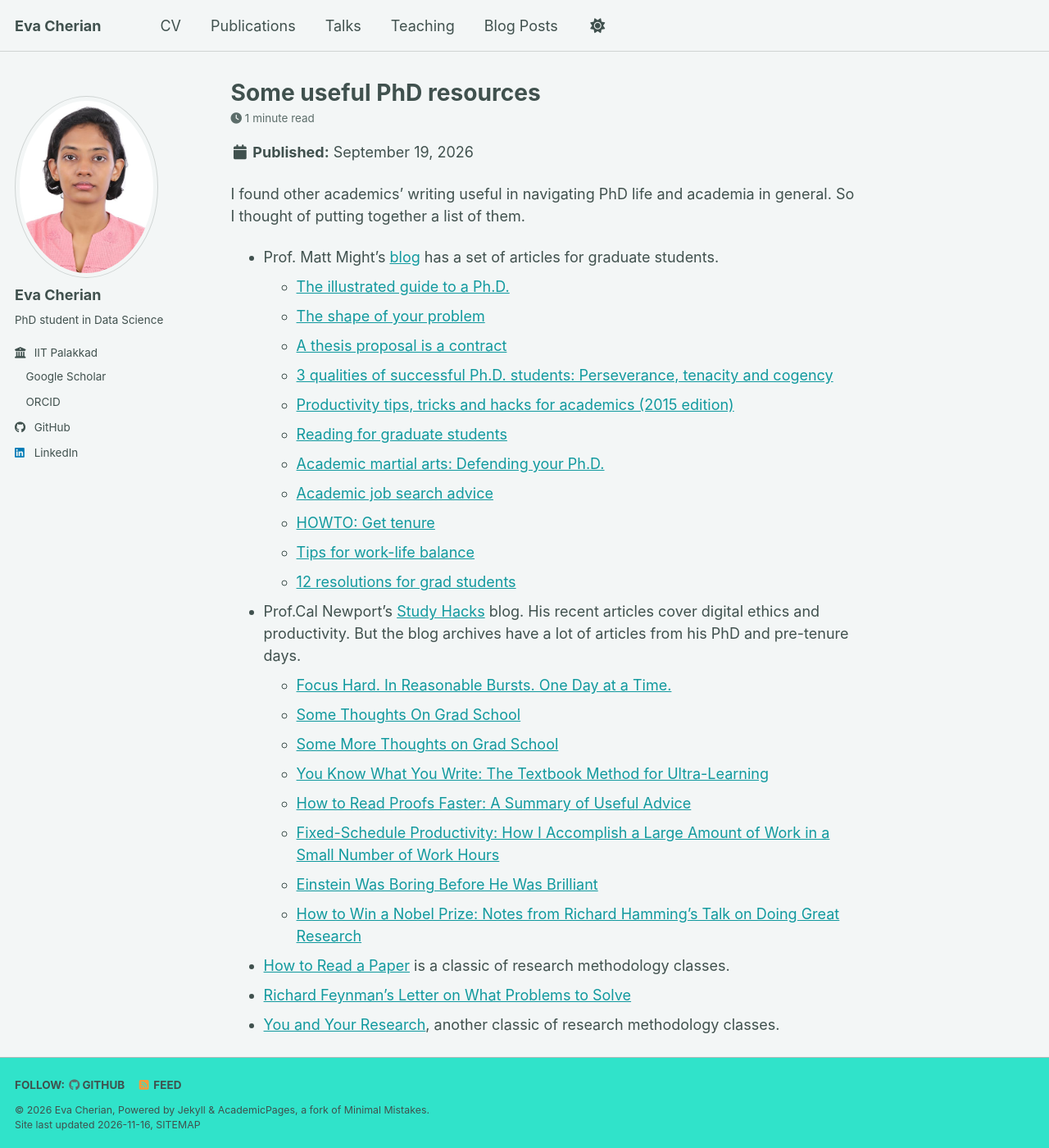
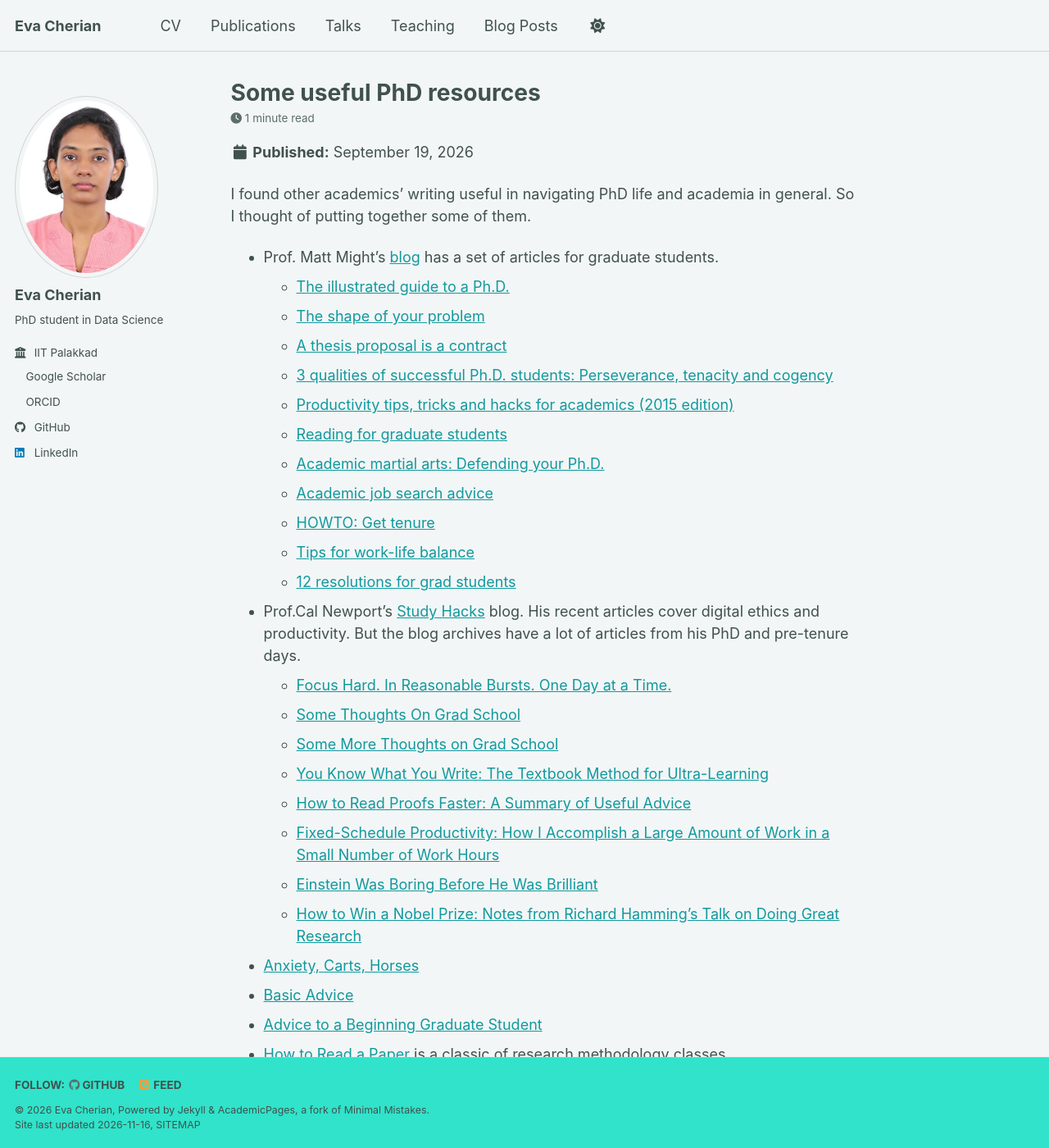
Before and after one commit to evacherian/evacherian.github.io, a Jekyll site: the page built from _posts/2026-09-19-blog-post-1.md, in a window 1280 px wide and 1400 px high. Shown: the whole window at 82% size. Built offline with Jekyll 4.4.1, drawn with Linux system fonts in a browser that asks for light colours; a style sheet for code colours, icons or effects is not loaded; some of the changed text lies outside the part shown.

Commit message:
Updated acad writing post

```diff
--- a/_posts/2026-09-19-blog-post-1.md
+++ b/_posts/2026-09-19-blog-post-1.md
@@ -6,7 +6,7 @@ tags:
   - PhD resources
 ---
 
-I found other academics' writing useful in navigating PhD life and academia in general. So I thought of putting together a list of them.
+I found other academics' writing useful in navigating PhD life and academia in general. So I thought of putting together some of them.
 
 * Prof. Matt Might's [blog](https://matt.might.net/articles/) has a set of articles for graduate students.
   * [The illustrated guide to a Ph.D.](https://matt.might.net/articles/phd-school-in-pictures/)
@@ -29,6 +29,13 @@ I found other academics' writing useful in navigating PhD life and academia in g
   * [Fixed-Schedule Productivity: How I Accomplish a Large Amount of Work in a Small Number of Work Hours](https://calnewport.com/fixed-schedule-productivity-how-i-accomplish-a-large-amount-of-work-in-a-small-number-of-work-hours/)
   * [Einstein Was Boring Before He Was Brilliant](https://calnewport.com/einstein-was-boring-before-he-was-brilliant/)
   * [How to Win a Nobel Prize: Notes from Richard Hamming’s Talk on Doing Great Research](https://calnewport.com/how-to-win-a-nobel-prize-notes-from-richard-hammings-talk-on-doing-great-research/)
+* [Anxiety, Carts, Horses](https://ztatlock.net/anxiety-carts-horses.html)
+* [Basic Advice](https://ztatlock.net/basic-advice.html)
+* [Advice to a Beginning Graduate Student](https://www.cs.cmu.edu/~mblum/research/pdf/grad.html)
 * [How to Read a Paper](https://web.stanford.edu/class/cs114/reading-keshav.pdf) is a classic of research methodology classes.
 * [Richard Feynman’s Letter on What Problems to Solve](https://fs.blog/richard-feynman-what-problems-to-solve/)
 * [You and Your Research](https://www.cs.virginia.edu/~robins/YouAndYourResearch.html), another classic of research methodology classes.
+
+For those working on a PhD in computer science and allied areas
+  * [Lex Lyubomiricus](https://slyubomirsky.github.io/lex.html)
+  * [How I Think About Research Projects](https://pavpanchekha.com/blog/research-process-2023.html)
```
Also changed, not shown: _posts/2026-09-19-blog-post-2.md (+1 -0 lines).
